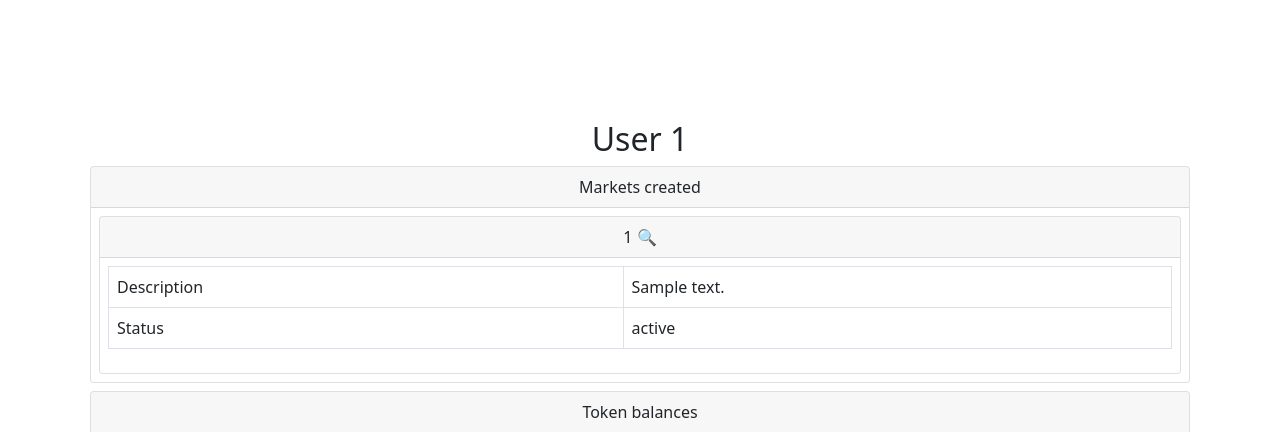
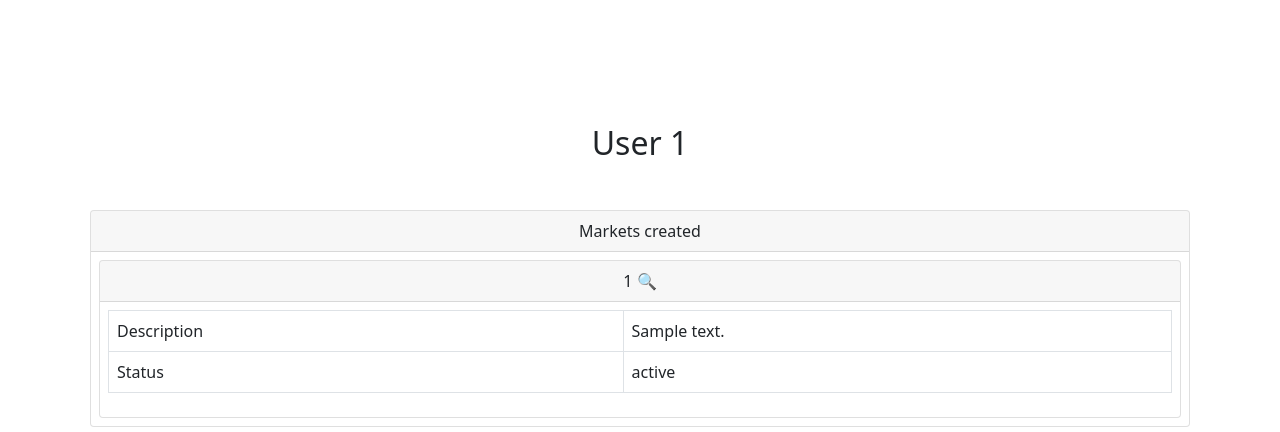
Before and after one commit to QEDK/swagur, a Django app: template swagur/augur/templates/augur/user.html in a window 1280 px wide. Shown: the top 432 px of the page. Run offline with Django 3.2, Linux system fonts and the light colour scheme; the template is opened without the code that fills it: most values are stand-ins (such as "Sample title", 1, 10 or a date in 2020).

Commit message:
Add margins

```diff
--- a/swagur/augur/templates/augur/market.html
+++ b/swagur/augur/templates/augur/market.html
@@ -14,7 +14,7 @@
     <div class="jumbotron vertical-center">
       <div class="container">
         {% if market %}
-        <h2 class="text-center">{{ market.description }}</h2>
+        <h2 class="text-center m-5">{{ market.description }}</h2>
         <div class="card m-2">
           <div class="card-header text-center">
             Market details
@@ -63,7 +63,7 @@
           </div>
         </div>
         {% else %}
-          <h1 class="text-center">Market not found</h1>
+          <h1 class="text-center m-5">Market not found</h1>
         {% endif %}
         <div class="row align-items-start m-2">
           <div class="card col m-1">
--- a/swagur/augur/templates/augur/user.html
+++ b/swagur/augur/templates/augur/user.html
@@ -14,7 +14,7 @@
     <div class="jumbotron vertical-center">
       <div class="container">
         {% if result %}
-        <h2 class="text-center">User {{ result.id }}</h2>
+        <h2 class="text-center m-5">User {{ result.id }}</h2>
         <div class="card m-2">
           <div class="card-header text-center">
             Markets created
@@ -70,7 +70,7 @@
           {% endfor %}
         </div>
         {% else %}
-          <h1 class="text-center">User not found</h1>
+          <h1 class="text-center m-5">User not found</h1>
         {% endif %}
         <div class="row align-items-start m-2">
           <div class="card col m-1">
```
